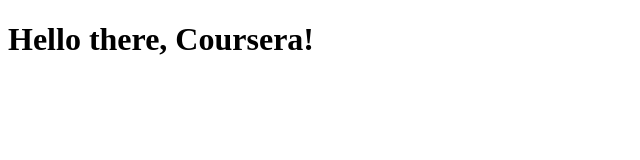
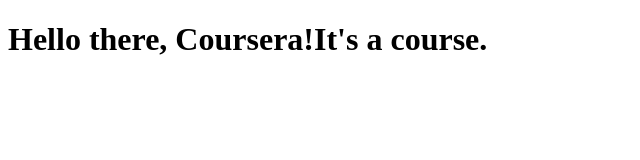
Before and after one commit to HadesPi/for-coursera, a plain HTML site: page site/index.html in a window 1280 px wide. Shown: the whole page, without its empty margins (0-640 px from the left). Drawn offline with Linux system fonts and the light colour scheme.

Commit message:
Small addition to our page content

```diff
--- a/site/index.html
+++ b/site/index.html
@@ -6,6 +6,6 @@
 	<title>Hello Coursera!</title>
 </head>
 <body>
-<h1>Hello there, Coursera!</h1>
+<h1>Hello there, Coursera!It's a course.</h1>
 </body>
 </html>
```
